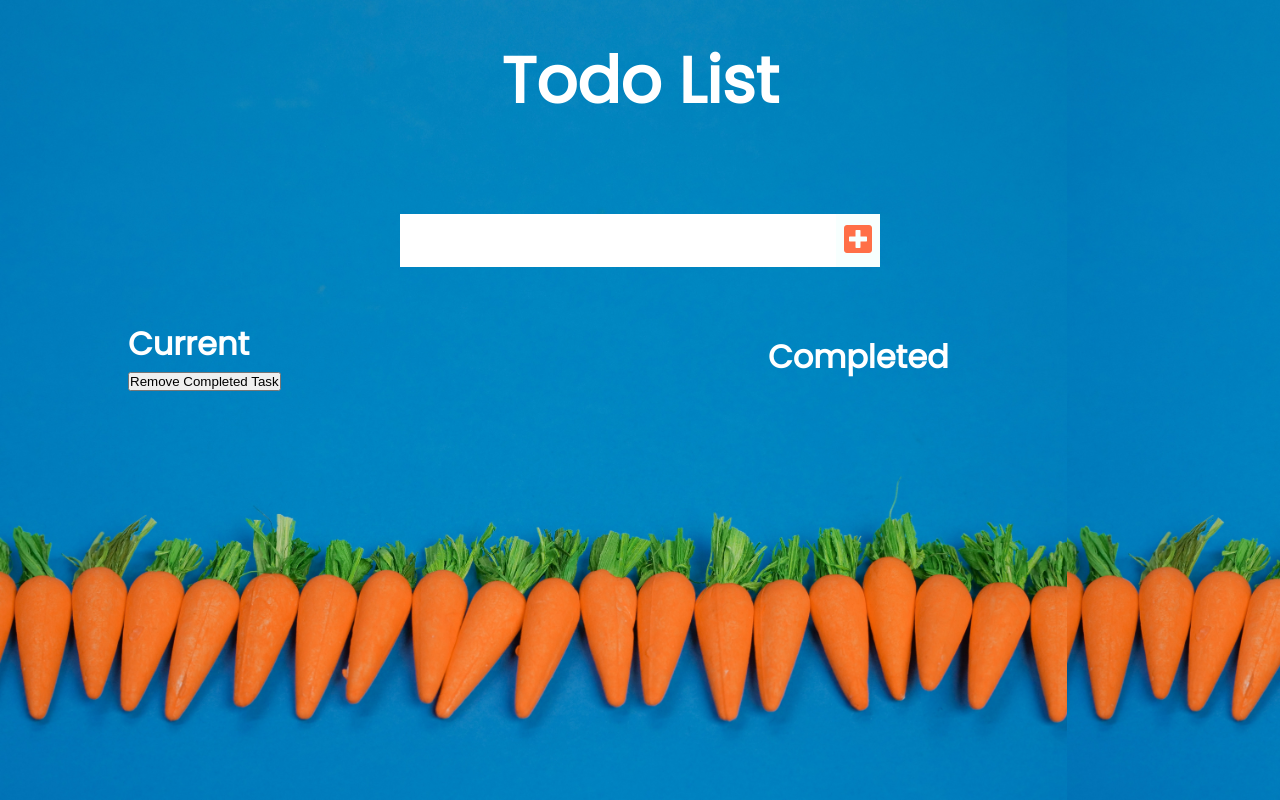
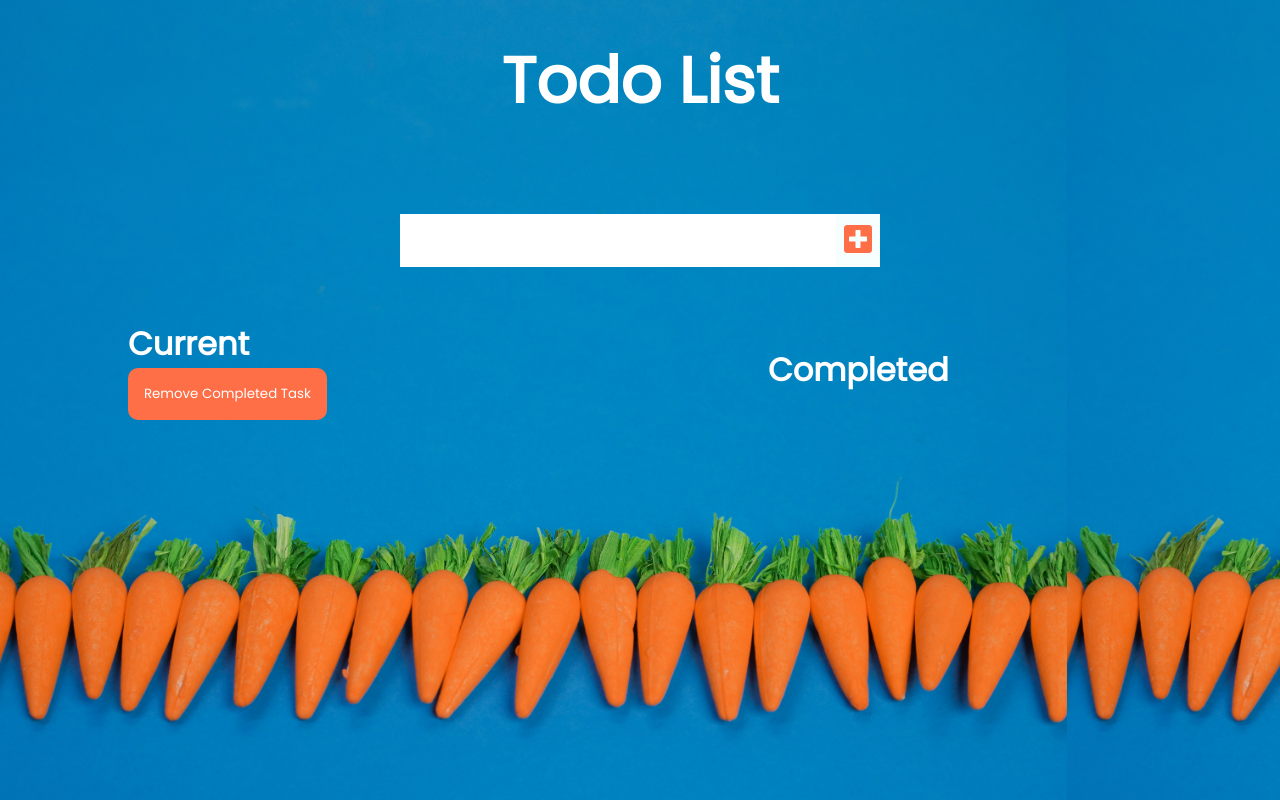
Before and after one commit to nik-iitj/Todo-App, a React (Create React App) app: page / in a window 1280 px wide. Built offline with nearby package versions, Linux system fonts and the light colour scheme.

Commit message:
Final changes and bug fixes

```diff
--- a/src/App.css
+++ b/src/App.css
@@ -168,9 +168,23 @@ select {
   cursor: pointer;
   pointer-events: none;
 }
-/* Transition */
-/*
-.select:hover::after {
-  transform: scale(1.5);
-}
-*/
+ .Submit{
+
+
+  padding: 16px;
+  font-family: "Poppins", sans-serif;
+  background: #ff6f47;
+  color: white;
+  cursor: pointer;
+  transition: all 0.3s ease;
+  border-radius: 10px;
+  border: none;
+ }
+
+ .Submit:hover{
+
+  background-color: white;
+  color: black;
+
+
+ }
--- a/src/App.js
+++ b/src/App.js
@@ -97,7 +97,7 @@ function App() {
         <div className='List1'>
           <h1>Current</h1>
           <List todo = {todo} setTodo={setTodo} filteredTodo={filteredTodo}/>
-          <button onClick={removeHandler}>Remove Completed Task </button>
+          <button className='Submit' onClick={removeHandler}>Remove Completed Task </button>
         </div>
         <div className='List2'>
           <h1>Completed</h1>
```
